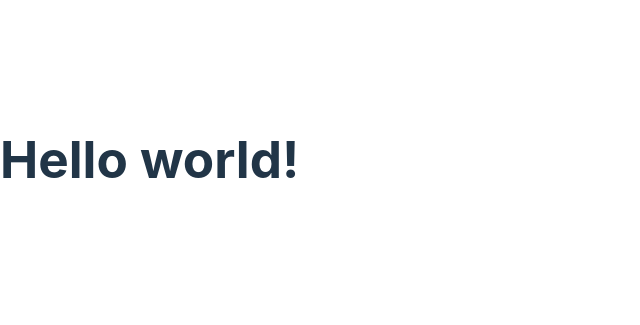
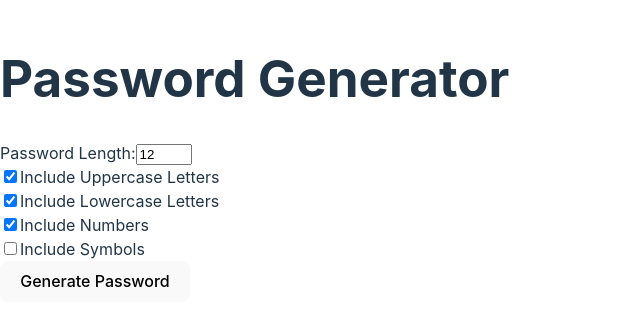
Before and after one commit to DnyRmr716/PA55G3N, a React (Vite) app: page / in a window 1280 px wide. Shown: the part 241-566 px from the top of the page, without its empty margins (0-640 px from the left). Built offline with nearby package versions, Linux system fonts and the light colour scheme.

Commit message:
added password generater functionality

```diff
--- a/src/App.jsx
+++ b/src/App.jsx
@@ -1,8 +1,108 @@
-const App = () => {
+import React, { useState } from 'react';
+
+function App() {
+  const [length, setLength] = useState(12);
+  const [options, setOptions] = useState({
+    includeUppercase: true,
+    includeLowercase: true,
+    includeNumbers: true,
+    includeSymbols: false,
+  });
+  const [password, setPassword] = useState('');
+
+  const handleGeneratePassword = async () => {
+    try {
+      const response = await fetch('http://localhost:3000/generate-password', {
+        method: 'POST',
+        headers: {
+          'Content-Type': 'application/json',
+        },
+        body: JSON.stringify({ length, options }),
+      });
+      const data = await response.json();
+      setPassword(data.password);
+    } catch (error) {
+      console.error('Error generating password:', error);
+    }
+  };
 
   return (
-    <h1>Hello world!</h1>
+    <div className="App">
+      <h1>Password Generator</h1>
+      <div>
+        <label>
+          Password Length:
+          <input
+            type="number"
+            value={length}
+            onChange={(e) => setLength(Number(e.target.value))}
+            min="6"
+            max="64"
+          />
+        </label>
+      </div>
+      <div>
+        <label>
+          <input
+            type="checkbox"
+            checked={options.includeUppercase}
+            onChange={(e) =>
+              setOptions({ ...options, includeUppercase: e.target.checked })
+            }
+          />
+          Include Uppercase Letters
+        </label>
+      </div>
+      <div>
+        <label>
+          <input
+            type="checkbox"
+            checked={options.includeLowercase}
+            onChange={(e) =>
+              setOptions({ ...options, includeLowercase: e.target.checked })
+            }
+          />
+          Include Lowercase Letters
+        </label>
+      </div>
+      <div>
+        <label>
+          <input
+            type="checkbox"
+            checked={options.includeNumbers}
+            onChange={(e) =>
+              setOptions({ ...options, includeNumbers: e.target.checked })
+            }
+          />
+          Include Numbers
+        </label>
+      </div>
+      <div>
+        <label>
+          <input
+            type="checkbox"
+            checked={options.includeSymbols}
+            onChange={(e) =>
+              setOptions({ ...options, includeSymbols: e.target.checked })
+            }
+          />
+          Include Symbols
+        </label>
+      </div>
+      <button onClick={handleGeneratePassword}>Generate Password</button>
+      {password && (
+        <div>
+          <h2>Your Password:</h2>
+          <p>{password}</p>
+          <button
+            onClick={() => navigator.clipboard.writeText(password)}
+          >
+            Copy to Clipboard
+          </button>
+        </div>
+      )}
+    </div>
   );
 }
 
-export default App
+export default App;
```
